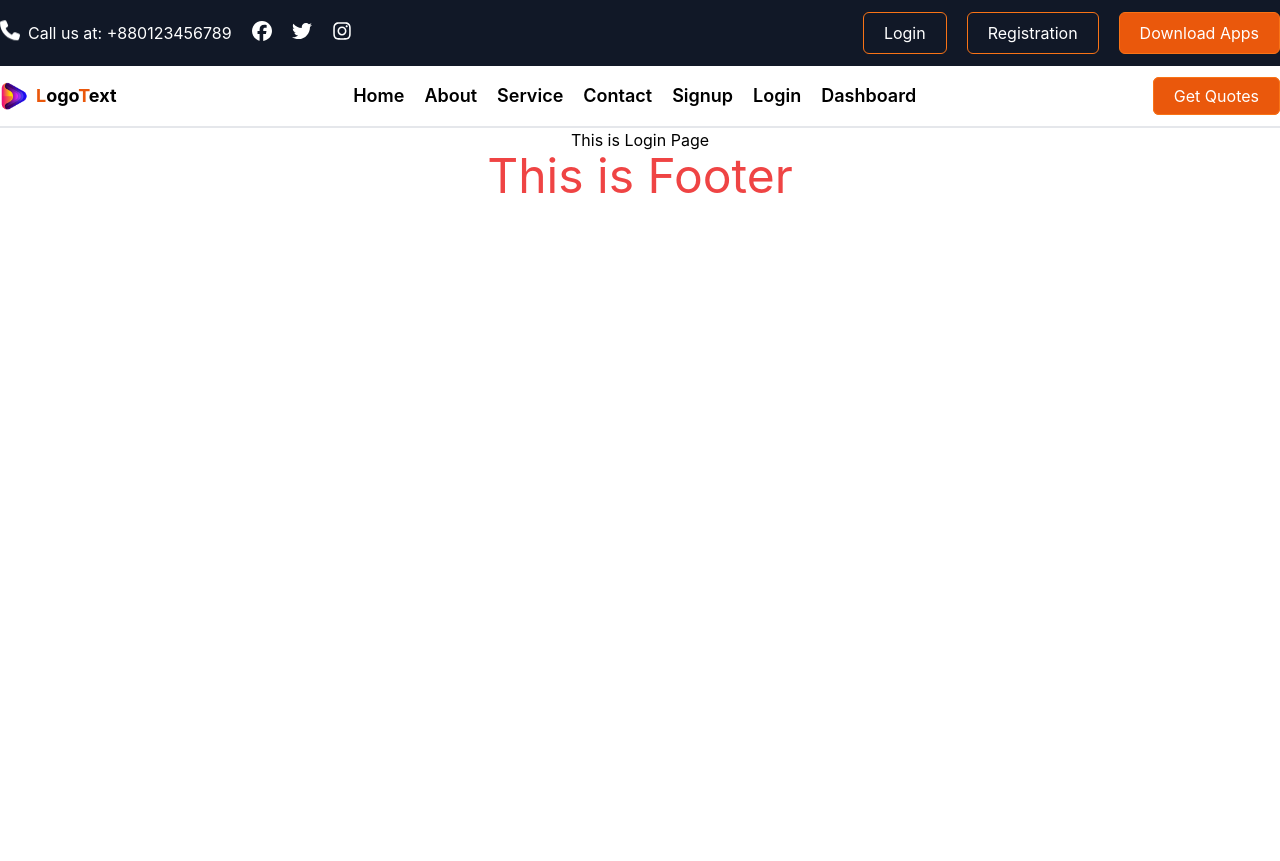
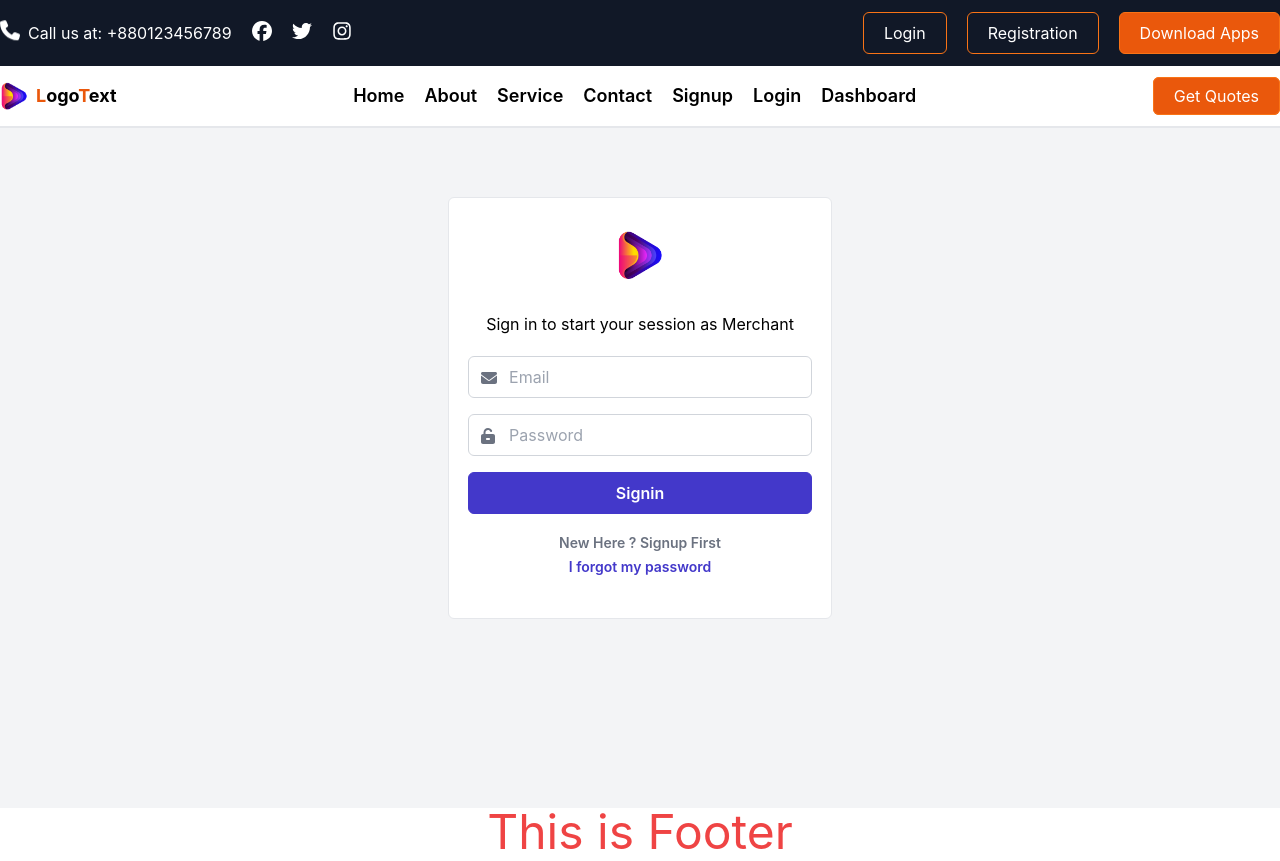
Before and after one commit to Ashraful2880/Dashboard-Registration, a React (Create React App) app: page /login in a window 1280 px wide. Before the commit the page ends 800 px from the top, so only its background shows below. Built offline with nearby package versions, Linux system fonts and the light colour scheme; what tw-elements would draw is missing.

Commit message:
Sign in Page Design Done

```diff
--- a/src/App.js
+++ b/src/App.js
@@ -1,4 +1,4 @@
-import { BrowserRouter, Route, Routes } from 'react-router-dom';
+import { Route, Routes } from 'react-router-dom';
 import './App.css';
 import About from './Component/About/About';
 import Contact from './Component/Contact/Contact';
@@ -6,6 +6,7 @@ import Dashboard from './Component/Dashboard/Dashboard/Dashboard';
 import Home from './Component/Home/Home/Home';
 import Login from './Component/Login/Login';
 import NotFound from './Component/NotFound/NotFound';
+import ResetPassword from './Component/ResetPassword/ResetPassword';
 import Service from './Component/Service/Service';
 import Footer from './Component/Shared/Footer/Footer';
 import Header from './Component/Shared/Header/Header';
@@ -14,7 +15,6 @@ import Signup from './Component/Signup/Signup';
 function App() {
   return (
     <div className="App">
-      <BrowserRouter>
       <Header />
       <Routes>
         <Route path='/*' element={<NotFound />} />
@@ -25,10 +25,10 @@ function App() {
         <Route path='/contact' element={<Contact />} />
         <Route path='/register' element={<Signup />} />
         <Route path='/login' element={<Login />} />
+        <Route path='/resetPassword' element={<ResetPassword />} />
         <Route path="/dashboard/*" element={<Dashboard />} />
       </Routes>
       <Footer />
-      </BrowserRouter>
     </div>
   );
 }
--- a/src/Component/Login/Login.js
+++ b/src/Component/Login/Login.js
@@ -1,9 +1,37 @@
 import React from 'react';
+import logo from "../../Assests/Image/Logo.png";
+import { Link } from 'react-router-dom';
+import { FontAwesomeIcon } from '@fortawesome/react-fontawesome';
+import { faEnvelope, faUnlockKeyhole } from '@fortawesome/free-solid-svg-icons';
 
 const Login = () => {
     return (
-        <div>
-            <h2>This is Login Page</h2>
+        <div className="bg-gray-100 h-[85vh]">
+            <div className="h-[70vh] flex justify-center items-center flex-col">
+                <div className="pb-10 w-96 border rounded-md bg-white">
+                    <img src={logo} alt="Main Logo" className="w-12 mx-auto my-8" />
+                    <p className="mb-5">Sign in to start your session as Merchant</p>
+                    <form>
+                        <div className="mb-4 relative">
+                            <FontAwesomeIcon icon={faEnvelope} className="text-gray-500 absolute top-3.5 left-8" />
+                            <input type="email" placeholder="Email" className="w-[90%] py-2 pr-4 pl-10 border border-gray-300 rounded-md outline-none" />
+                        </div>
+                        <div className="mb-4 relative">
+                            <FontAwesomeIcon icon={faUnlockKeyhole} className="text-gray-500 absolute top-3.5 left-8" />
+                            <input type="password" placeholder="Password" className="w-[90%] py-2 pr-4 pl-10 border border-gray-300 rounded-md outline-none" />
+                        </div>
+                        <div className="mb-4">
+                            <input type="submit" value="Signin" className="w-[90%] py-2 px-4 border border-indigo-700 rounded-md outline-none bg-indigo-700 text-white hover:text-black hover:bg-transparent duration-300 cursor-pointer font-semibold" />
+                        </div>
+                        <div>
+                            <Link to="/register" className="text-sm font-semibold text-gray-500">New Here ? Signup First</Link>
+                        </div>
+                        <div>
+                            <Link to="/resetPassword" className="text-sm font-semibold text-indigo-700">I forgot my password</Link>
+                        </div>
+                    </form>
+                </div>
+            </div>
         </div>
     );
 };
--- /dev/null
+++ b/src/Component/ResetPassword/ResetPassword.js
@@ -0,0 +1,11 @@
+import React from 'react';
+
+const ResetPassword = () => {
+    return (
+        <div>
+            This is Reset Password Page
+        </div>
+    );
+};
+
+export default ResetPassword;
--- a/src/index.js
+++ b/src/index.js
@@ -4,11 +4,14 @@ import './index.css';
 import App from './App';
 import reportWebVitals from './reportWebVitals';
 import 'tw-elements';
+import { BrowserRouter } from 'react-router-dom';
 
 const root = ReactDOM.createRoot(document.getElementById('root'));
 root.render(
   <React.StrictMode>
-    <App />
+    <BrowserRouter>
+      <App />
+    </BrowserRouter>
   </React.StrictMode>
 );
 
```
Lines whose indentation alone changed are shown as unchanged.
